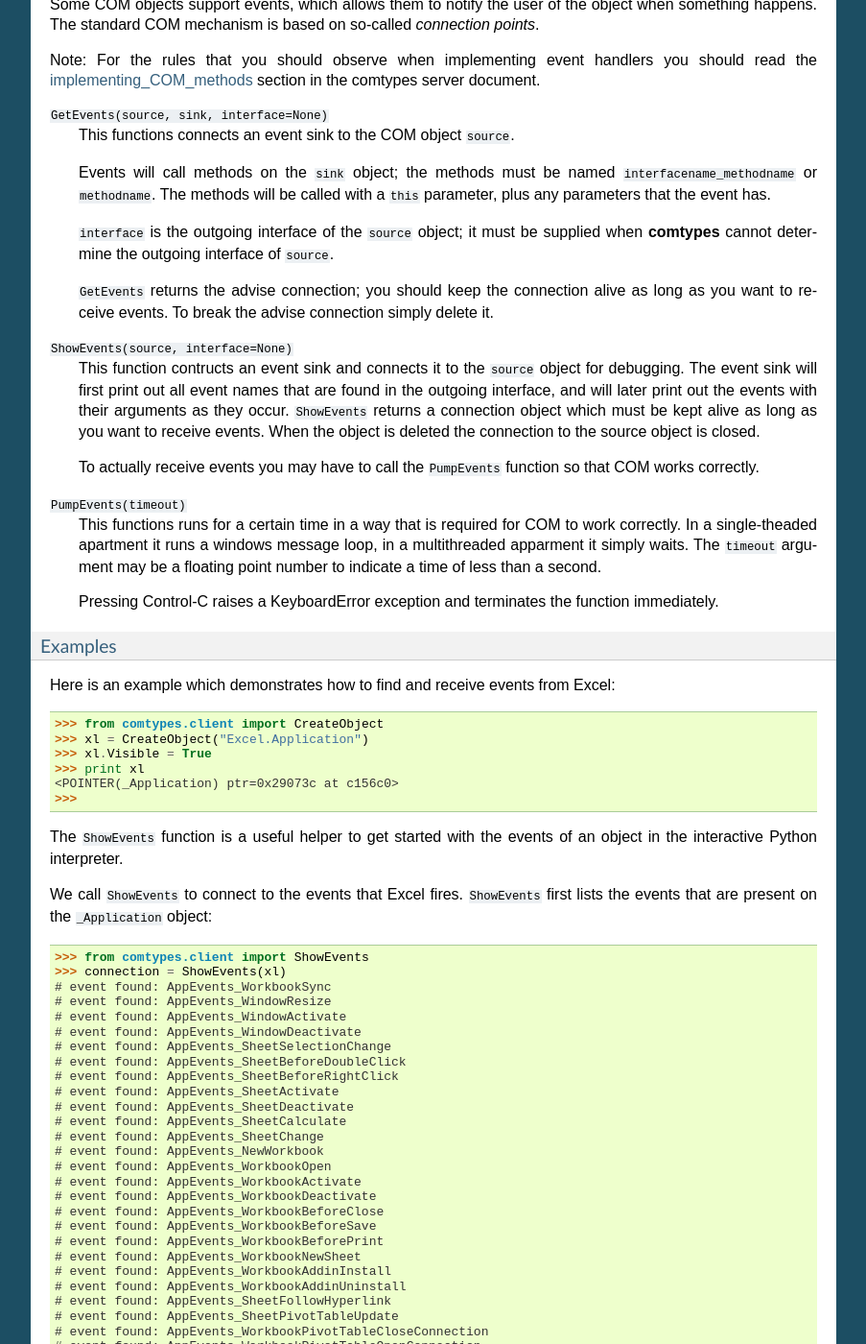
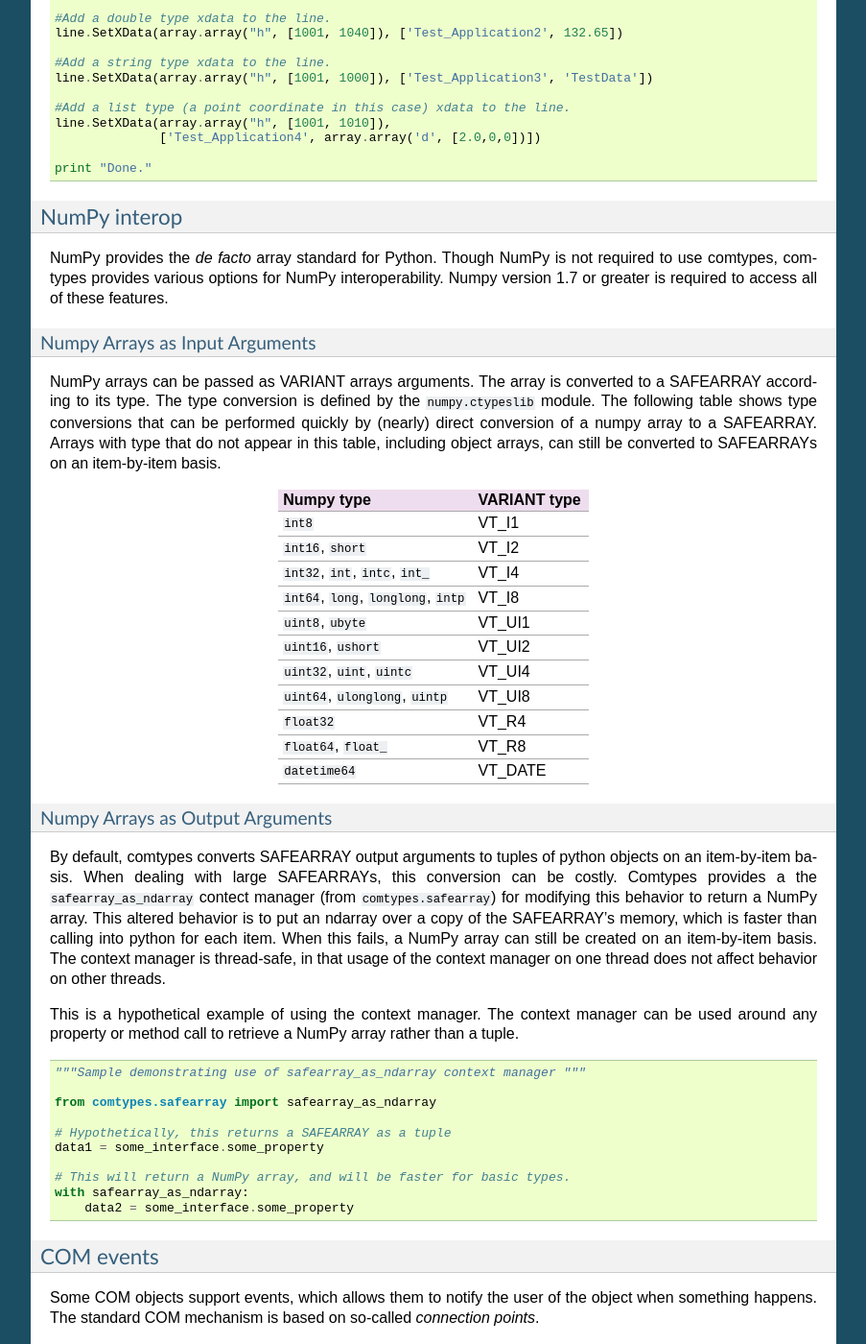
Before and after one commit to enthought/comtypes, a Sphinx documentation site: the page built from docs/source/index.rst, in a window 1280 px wide and 1400 px high, scrolled down 5164 px. Shown: the whole window at 96% size, without its empty margins (198-1101 px from the left). Built offline with Sphinx 7.4.7, drawn with Linux system fonts in a browser that asks for light colours; some of the changed text lies outside the part shown.

Commit message:
Documenting new arguments to creation functions and numpy array interop.

```diff
--- a/docs/source/index.rst
+++ b/docs/source/index.rst
@@ -13,7 +13,7 @@ for *dispatch based* COM interfaces, it is not possible to access
 The |comtypes| package makes it easy to access and implement both
 custom and dispatch based COM interfaces.
 
-This document describes |comtypes| version 0.4.1.
+This document describes |comtypes| version 1.1.0.
 
 NEW: The beginning of the documentation for implementing COM servers in
 comtypes is here: comtypes_server_
@@ -53,6 +53,15 @@ access COM objects.
     returned, if not specified |comtypes| will determine a useful
     interface itself and return a pointer to that.
 
+    ``dynamic`` specifies that the generated interface should use
+    dynamic dispatch. This is only available for automation interfaces
+    and does not generate typelib wrapper.
+
+    ``pServerInfo`` that allows you to specify more information about
+    the remote machine than the ``machine`` parameter. It is a pointer
+    to a ``COSERVERINFO``. ``machine`` and ``pServerInfo`` may not be
+    simultaneously supplied.  DCOM must be enabled for this to work.
+
 ``CoGetObject(displayname, interface=None)``
     Create a named COM object and returns an interface pointer to it.
     For the interpretation of ``displayname`` consult the Microsoft
@@ -64,8 +73,8 @@ access COM objects.
 
         wmi = CoGetObject("winmgmts:")
 
-    ``interface`` has the same meaning as in the ``CreateObject``
-    function.
+    ``interface`` and ``dynamic`` have the same meaning as in the
+    ``CreateObject`` function.
 
 ``GetActiveObject(progid, interface=None)``
     Returns a pointer to an already running object.  ``progid``
@@ -73,7 +82,8 @@ access COM objects.
 
     The ``GetActiveObject`` function succeeds when the COM object is
     already running, and has registered itself in the COM running
-    object table.  Not all COM objects do this.
+    object table.  Not all COM objects do this. The arguments are as
+    described under ``CreateObject``.
 
 All the three functions mentioned above will create the typelib
 wrapper automatically if the object provides type information.  If the
@@ -86,7 +96,8 @@ Using COM objects
 
 The COM interface pointer that is returned by one of the creation
 functions (``CreateObject``, ``CoGetObject``, or ``GetActiveObject``)
-exposes methods and properties of the interface.
+exposes methods and properties of the interface (unless ``dynamic``
+is passed to the function).
 
 Since ``comtypes`` uses early binding to COM interfaces (when type
 information is exposed by the COM object), the interface methods and
@@ -249,12 +260,15 @@ parameters, the COM server will receive a VARIANT containing a
 SAFEARRAY of VARIANTs with the typecode ``VT_ARRAY | VT_VARIANT``.
 
 Some COM server methods, however, do not accept such arrays, they
-require for example an array of shorT integers with the typecode
+require for example an array of short integers with the typecode
 ``VT_ARRAY | VT_I2``, an array of integers with typecode ``VT_ARRAY |
 VT_INT``, or an array a strings with typecode ``VT_ARRAY | VT_BSTR``.
 
 To create these variants you must pass an instance of the Python
 ``array.array`` with the correct Python typecode to the COM method.
+Note that NumPy arrays are also an option here, as is described in
+the following section.
+
 The mapping of the ``array.array`` typecode to the ``VARIANT``
 typecode is defined in the comtypes.automation module by a
 dictionary:
@@ -321,6 +335,86 @@ parameters.  This code snippet was contributed by a user:
 	          ['Test_Application4', array.array('d', [2.0,0,0])])
 
     print "Done."
+
+
+NumPy interop
++++++++++++++
+
+NumPy provides the *de facto* array standard for Python. Though NumPy
+is not required to use comtypes, comtypes provides various options for
+NumPy interoperability. Numpy version 1.7 or greater is required to access
+all of these features.
+
+
+Numpy Arrays as Input Arguments
+-------------------------------
+
+NumPy arrays can be passed as VARIANT arrays arguments. The array is
+converted to a SAFEARRAY according to its type. The type conversion
+is defined by the ``numpy.ctypeslib`` module.  The following table
+shows type conversions that can be performed quickly by (nearly) direct
+conversion of a numpy array to a SAFEARRAY. Arrays with type that do not
+appear in this table, including object arrays, can still be converted to
+SAFEARRAYs on an item-by-item basis.
+
++------------------------------------------------+---------------+
+| Numpy type                                     | VARIANT type  |
++================================================+===============+
+| ``int8``                                       | VT_I1         |
++------------------------------------------------+---------------+
+| ``int16``, ``short``                           | VT_I2         |
++------------------------------------------------+---------------+
+| ``int32``, ``int``, ``intc``, ``int_``         | VT_I4         |
++------------------------------------------------+---------------+
+| ``int64``, ``long``, ``longlong``, ``intp``    | VT_I8         |
++------------------------------------------------+---------------+
+| ``uint8``, ``ubyte``                           | VT_UI1        |
++------------------------------------------------+---------------+
+| ``uint16``, ``ushort``                         | VT_UI2        |
++------------------------------------------------+---------------+
+| ``uint32``, ``uint``, ``uintc``                | VT_UI4        |
++------------------------------------------------+---------------+
+| ``uint64``, ``ulonglong``, ``uintp``           | VT_UI8        |
++------------------------------------------------+---------------+
+| ``float32``                                    | VT_R4         |
++------------------------------------------------+---------------+
+| ``float64``, ``float_``                        | VT_R8         |
++------------------------------------------------+---------------+
+| ``datetime64``                                 | VT_DATE       |
++------------------------------------------------+---------------+
+
+Numpy Arrays as Output Arguments
+--------------------------------
+
+By default, comtypes converts SAFEARRAY output arguments to tuples of
+python objects on an item-by-item basis.  When dealing with large
+SAFEARRAYs, this conversion can be costly.  Comtypes provides a the
+``safearray_as_ndarray`` contect manager (from ``comtypes.safearray``)
+for modifying this behavior to return a NumPy array. This altered
+behavior is to put an ndarray over a copy of the SAFEARRAY's memory,
+which is faster than calling into python for each item. When this fails,
+a NumPy array can still be created on an item-by-item basis.  The context
+manager is thread-safe, in that usage of the context manager on one
+thread does not affect behavior on other threads.
+
+This is a hypothetical example of using the context manager. The context
+manager can be used around any property or method call to retrieve a
+NumPy array rather than a tuple.
+
+
+.. sourcecode:: python
+
+    """Sample demonstrating use of safearray_as_ndarray context manager """
+
+    from comtypes.safearray import safearray_as_ndarray
+
+    # Hypothetically, this returns a SAFEARRAY as a tuple
+    data1 = some_interface.some_property
+
+    # This will return a NumPy array, and will be faster for basic types.
+    with safearray_as_ndarray:
+        data2 = some_interface.some_property
+
 
 COM events
 ++++++++++
```
Also changed, not shown: other parts of docs/source/index.rst (+1 -1 lines).
